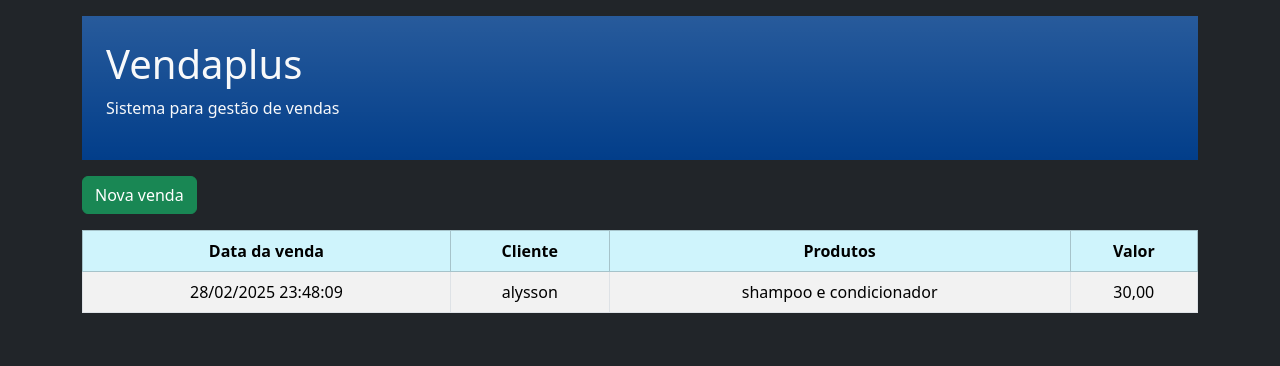
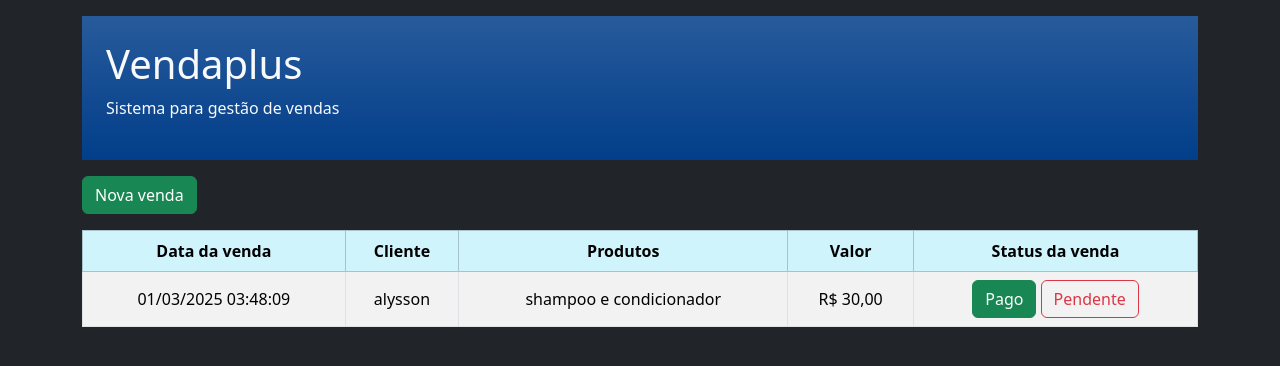
Before and after one commit to alyssongab/vendaplus, a PHP site: page /vendaplus/ in a window 1280 px wide. Shown: the top 366 px of the page. Run offline with PHP 8.4, Linux system fonts and the light colour scheme; data comes from the database, SQL or seed files in the repository; a stand-in replaces the project's code that opens the database connection; some libraries are stand-ins or nearby versions.

Commit message:
feat: adiciona radio buttons para status da venda

```diff
--- a/app/db/Conexao.php
+++ b/app/db/Conexao.php
@@ -95,7 +95,7 @@ class Conexao{
         $limit = $limit != null ? 'LIMIT ' . $limit : '';
 
         // monta a query
-        $query = 'SELECT data_venda, cliente, produtos, valor FROM ' . $this->table . ' ' . $where . ' ' . $order . ' ' . $limit;
+        $query = 'SELECT * FROM ' . $this->table . ' ' . $where . ' ' . $order . ' ' . $limit;
 
         // executa a query
         $stmt = $this->conn->prepare($query);
--- a/app/includes/listagem.php
+++ b/app/includes/listagem.php
@@ -16,6 +16,7 @@
                         <th scope="col">Cliente</th>
                         <th scope="col">Produtos</th>
                         <th scope="col">Valor</th>
+                        <th scope="col">Status da venda</th>
                     </tr>
                 </thead>
                 <tbody>
@@ -43,12 +44,23 @@
 
             // itera os dados recebidos e adiciona novas linhas na tabela
             data.forEach(venda => {
+                // variaveis para o input radio
+                let pago = venda.status_venda === 'Pago' ? "checked" : "";
+                let pendente = venda.status_venda === 'Pagamento pendente' ? "checked" : "";
+
                 const row = document.createElement('tr');
                 row.innerHTML = `
                     <td>${venda.data_venda}</td>
                     <td>${venda.cliente}</td>
                     <td>${venda.produtos}</td>
-                    <td>${venda.valor}</td>
+                    <td>R$ ${venda.valor}</td>
+                    <td>
+                        <input type="radio" class="btn-check" name="venda-${venda.id_venda}" id="pago-${venda.id_venda}" autocomplete="off" ${pago}>
+                        <label class="btn btn-outline-success" for="pago-${venda.id_venda}">Pago</label>
+
+                        <input type="radio" class="btn-check" name="venda-${venda.id_venda}" id="pendente-${venda.id_venda}" autocomplete="off" ${pendente}>
+                        <label class="btn btn-outline-danger" for="pendente-${venda.id_venda}">Pendente</label>
+                    </td>
                 `;
                 tbody.appendChild(row);
             });
--- a/app/model/Venda.php
+++ b/app/model/Venda.php
@@ -41,6 +41,10 @@ class Venda{
      */
     public $data_venda;
 
+    public function __construct()
+    {
+        date_default_timezone_set('America/Manaus');
+    }
 
     /**
      * Método responsável por cadastrar uma nova venda no banco
@@ -48,7 +52,7 @@ class Venda{
      */
     public function cadastrar(){
         // DEFINIR A DATA
-        date_default_timezone_set('America/Manaus'); // Define o timezone para Manaus
+        // Define o timezone para Manaus
         $this->data_venda = date('Y-m-d H:i:s');
 
         // INSERIR VENDA NO BANCO
@@ -83,12 +87,17 @@ class Venda{
         foreach ($dados as &$dado) {
             $data_hora_utc = new DateTime($dado['data_venda']);
 
+            // altera o formato da data
             $timezone = new DateTimeZone('America/Manaus');
             $data_hora_utc->setTimezone($timezone);
+            $dado['data_venda'] = $data_hora_utc->format('d/m/Y H:i:s');
 
-            $dado['data_venda'] = $data_hora_utc->format('d/m/Y H:i:s');
+            // altera o formato do valor (casas milenares e decimais)
             $num = number_format($dado['valor'], 2, ',', '.');
             $dado['valor'] = $num;
+
+            // altera o status da venda (pago ou pendente)
+            $dado['status_venda'] = $dado['status_venda'] == 'S' ? "Pago" : "Pagamento pendente";
         }
 
         return $dados;
```
